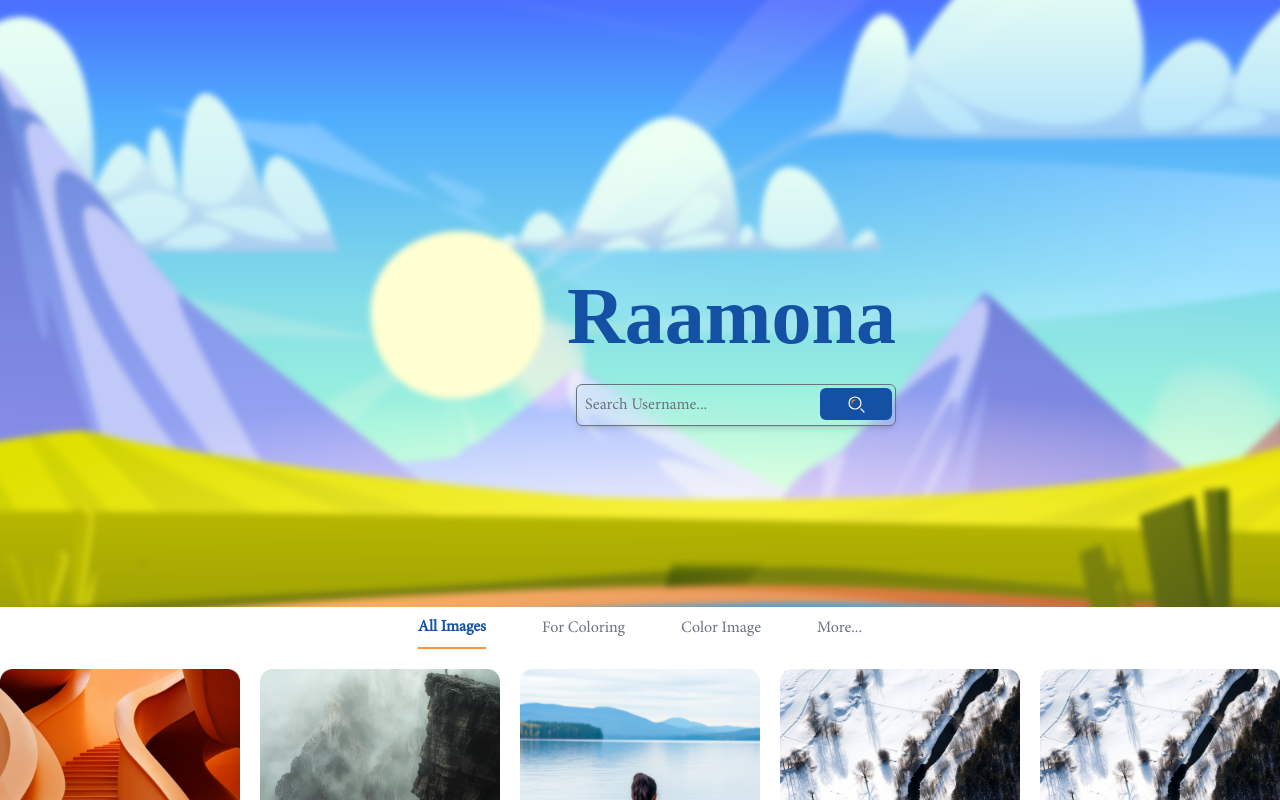
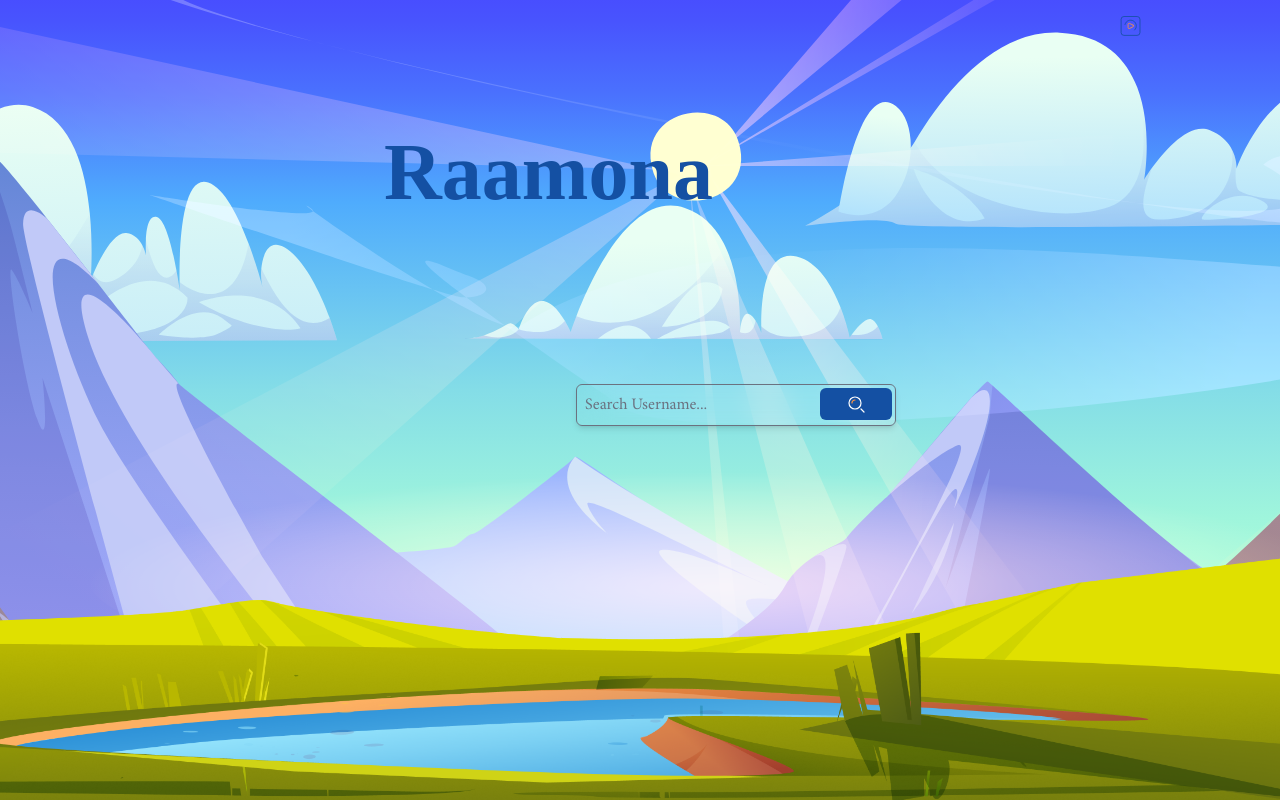
Before and after one commit to zahra-hsb/raamona-parallax, a Next.js app: page / in a window 1280 px wide. Shown: the top 800 px of the page. Built offline with nearby package versions, Linux system fonts and the light colour scheme; a web font is replaced by a local one.

Commit message:
gsap pkg installed and parallax added to home page

```diff
--- a/package.json
+++ b/package.json
@@ -9,6 +9,7 @@
     "lint": "next lint"
   },
   "dependencies": {
+    "gsap": "^3.12.5",
     "next": "14.2.5",
     "react": "^18",
     "react-dom": "^18",
--- a/src/components/homeComponents/Main/index.jsx
+++ b/src/components/homeComponents/Main/index.jsx
@@ -1,3 +1,4 @@
+'use client'
 import Image from "next/image"
 import bg1 from '../../../../public/images/parallax/Frame (1).svg'
 import '../../../app/paris-font.css'
@@ -6,13 +7,67 @@ import Join from '../../../../public/icons/Search_alt_duotone_line.svg'
 import sun from '../../../../public/images/parallax/sun.svg'
 import mountain from '../../../../public/images/parallax/Group 20.png'
 import earth from '../../../../public/images/parallax/Front.png'
-import sky from '../../../../public/images/parallax/Group (1).png'
+import sky from '../../../../public/images/parallax/bgup.svg'
+import { useEffect, useRef, useState } from "react"
+import gsap from "gsap"
+import ScrollTrigger from "gsap/dist/ScrollTrigger"
 
 const Main = () => {
+    const [background, setBackground] = useState(20)
+
+    const parallaxRef = useRef(null)
+    const skyRef = useRef(null)
+    const sky2Ref = useRef(null)
+    const raamona = useRef(null)
+
+    useEffect(() => {
+        let ctx = gsap.context(() => {
+            gsap.registerPlugin(ScrollTrigger);
+            var tl = gsap.timeline({
+                defaults: { duration: 1 },
+                scrollTrigger: {
+                    trigger: parallaxRef.current,
+                    start: "top top",
+                    end: "2500 bottom",
+                    scrub: true,
+                    onUpdate: (self) => {
+                        setBackground(Math.ceil(self.progress * 100 + 20))
+                    },
+                },
+            });
+            tl.to(
+                skyRef.current,
+                {
+                    y: "+=500",
+                    duration: 0.1,
+                    opacity: 0
+                },
+                0
+            );
+            tl.to(
+                sky2Ref.current,
+                {
+                    y: "+=500",
+                    duration: 0.1,
+                    opacity: 0
+                },
+                0
+            )
+            tl.to(
+                raamona.current,
+                {
+                    y: "+=500",
+                    duration: 0.1,
+                    opacity: 0,
+                }
+            )
+        });
+        return () => ctx.revert();
+    }, [])
     return (
         <>
-            <section className="w-full relative bg-gradient-to-b from-[#474afe] to-[#a4f1de] overflow-hidden">
-                <h3 className="paris text-[60pt] text-blue font-extrabold absolute z-30 top-64 right-96">Raamona</h3>
+            <section ref={parallaxRef} className="w-full relative bg-gradient-to-b from-[#474afe] to-[#a4f1de] overflow-hidden h-screen">
+                <h3 ref={raamona} className="paris text-[60pt] text-blue font-extrabold absolute z-30 top-28 left-96 opacity-100">Raamona</h3>
                 <div className="w-full flex relative">
                     <input type="text" className="w-80 p-2 rounded-md border border-gray-500 shadow-md backdrop-blur-lg placeholder:text-gray-500 top-96 bg-transparent right-96 z-30 absolute" placeholder="Search Username..." />
                     <Button
@@ -24,11 +79,12 @@ const Main = () => {
                     />
                 </div>
                 <div>
-                <Image className={`scale-125`} src={bg1} alt="" />
-                {/* <Image className={`absolute z-50 top-16 right-[41%]`} src={sun} alt="" /> */}
-                {/* <Image className={`absolute left-0 top-0 z-10`} src={mountain} alt="" /> */}
-                {/* <Image className={`absolute left-0 top-0 z-0`} src={sky} alt="" /> */}
-                {/* <Image className={`absolute left-0 bottom-0 w-full scale-125 z-30 `} src={earth} alt="" /> */}
+                    {/* scroll */}
+                    <Image className={`scale-125 opacity-0`} src={bg1} alt="" ref={sky2Ref} />
+                    {/* <Image className={`absolute z-50 top-16 right-[41%]`} src={sun} alt="" /> */}
+                    {/* <Image className={`absolute left-0 top-0 z-10`} src={mountain} alt="" /> */}
+                    <Image ref={skyRef} className={`opacity-${background} absolute h-screen w-full left-0 top-0 z-0 scale-105`} src={sky} alt="" />
+                    <Image className={`absolute left-0 bottom-0 w-full scale-125 z-30 `} src={earth} alt="" />
 
                 </div>
             </section>
```
Also changed, not shown: public/images/parallax/bgup.svg (added), 1 other file (tests, documents, lock files or other folders).
